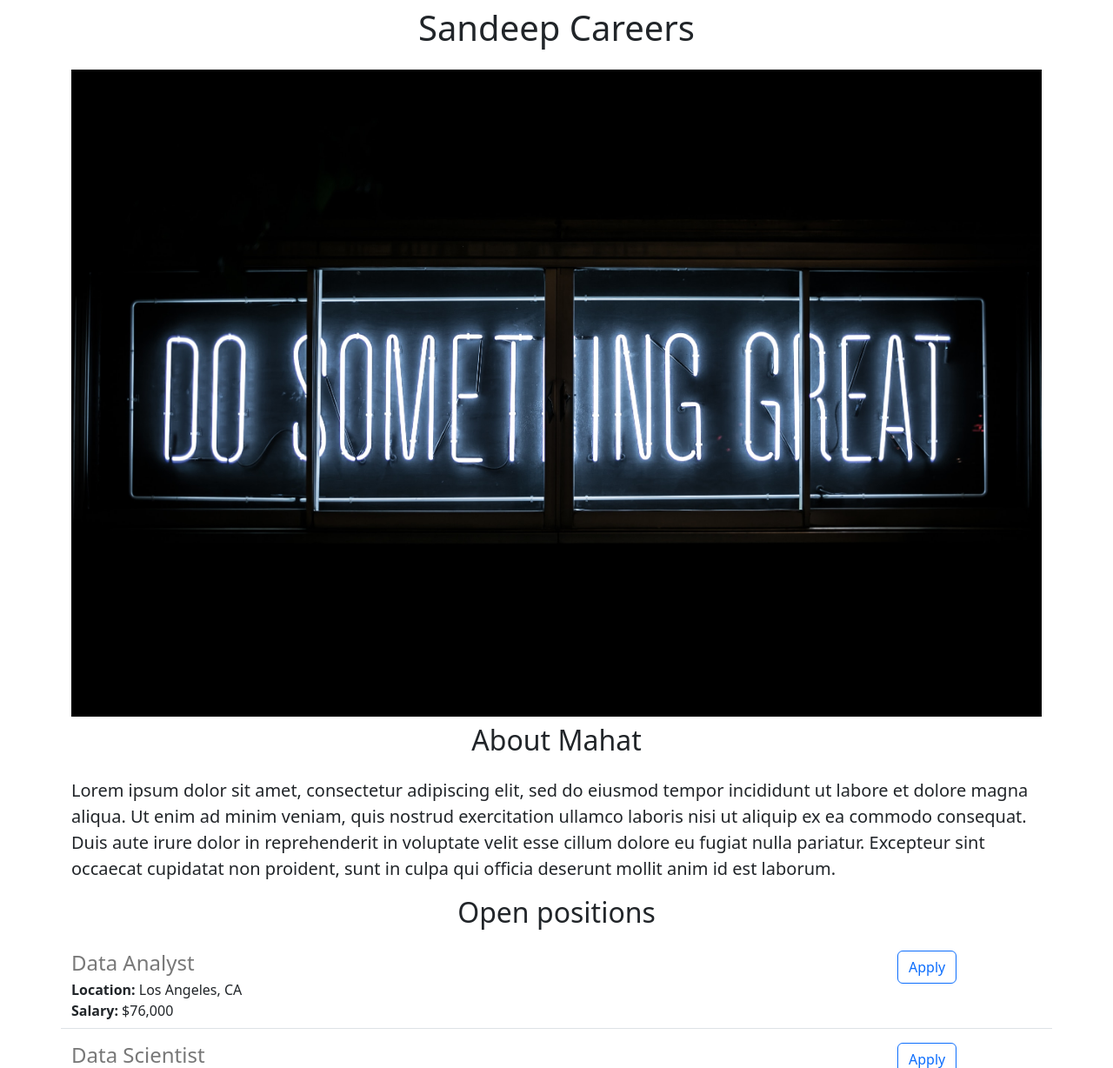
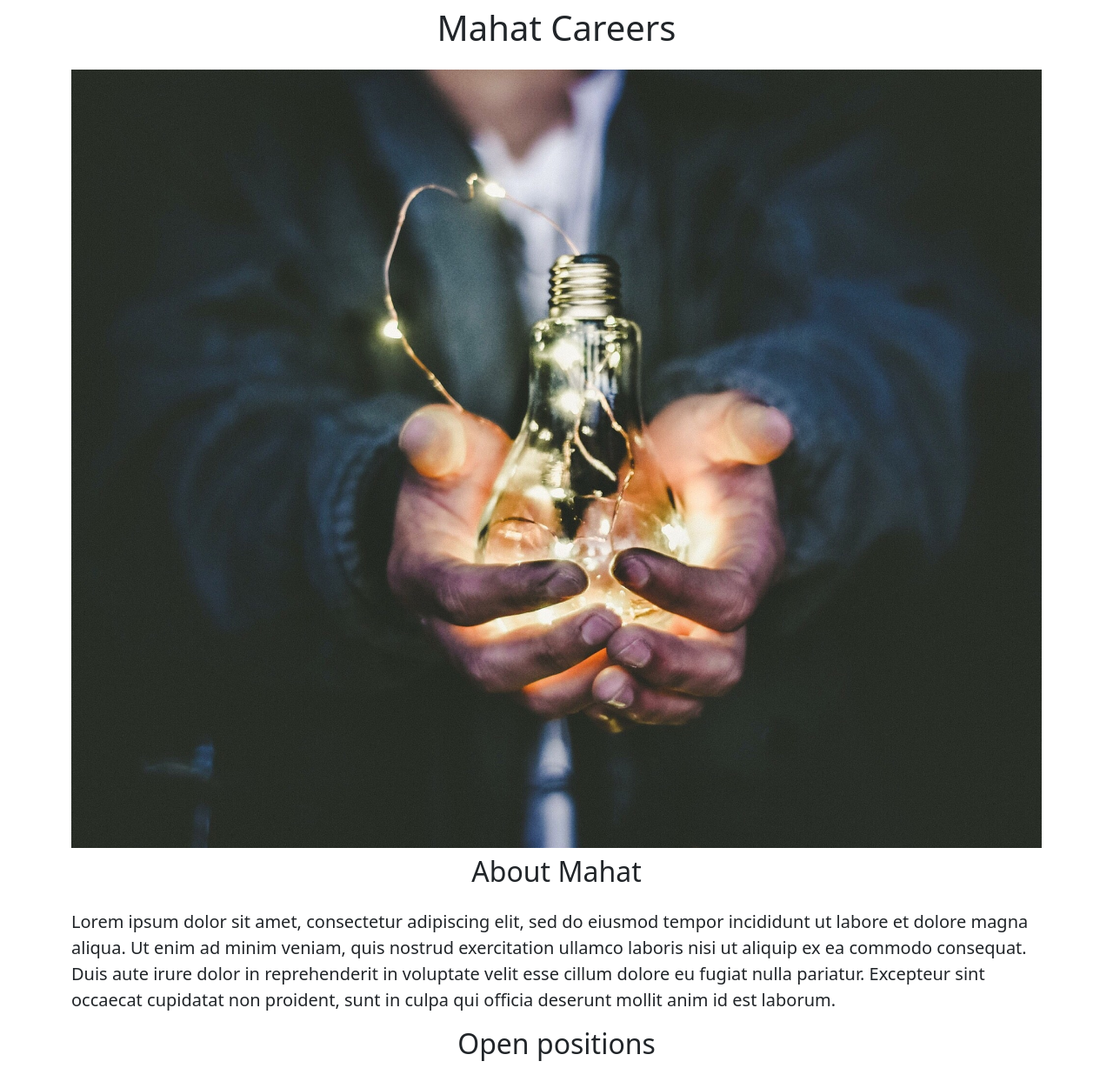
Before and after one commit to mahatsandeep/mahat-careers-website, a Flask app: page / in a window 1280 px wide. Shown: the top 1228 px of the page at 87% size. Run offline with Flask 3, Linux system fonts and the light colour scheme.

Commit message:
added a banner page

```diff
--- a/app.py
+++ b/app.py
@@ -31,7 +31,7 @@
 def hello_world():
     return render_template('index.html',
                            jobs=JOBS,
-                           company_name= 'Sandeep'
+                           company_name= 'Mahat'
                           )
 
 @app.route("/api/jobs")
--- a/templates/index.html
+++ b/templates/index.html
@@ -11,7 +11,7 @@
   <body>
     <div class ="container">
   <h1 class="text-center mt-2 mb-4">{{company_name}} Careers</h1>
-      <img class="img-fluid" id = "banner" src="templates/static/banner1.jpg" alt="hamro chirta">
+      <img class="img-fluid" id = "banner" src="/static/banner.jpg" alt="hamro chirta">
     <h2 class="text-center mt-2 mb-4" > About Mahat</h2>
     <p class="lead">
     Lorem ipsum dolor sit amet, consectetur adipiscing elit, sed do eiusmod tempor incididunt ut labore et dolore magna aliqua. Ut enim ad minim veniam, quis nostrud exercitation ullamco laboris nisi ut aliquip ex ea commodo consequat. Duis aute irure dolor in reprehenderit in voluptate velit esse cillum dolore eu fugiat nulla pariatur. Excepteur sint occaecat cupidatat non proident, sunt in culpa qui officia deserunt mollit anim id est laborum.
```
Also changed, not shown: requirements.txt (added), static/TT1.jpg (renamed from templates/static/TT1.jpg), static/banner.jpg (renamed from templates/static/banner.jpg), static/banner1.jpg (renamed from templates/static/banner1.jpg).
